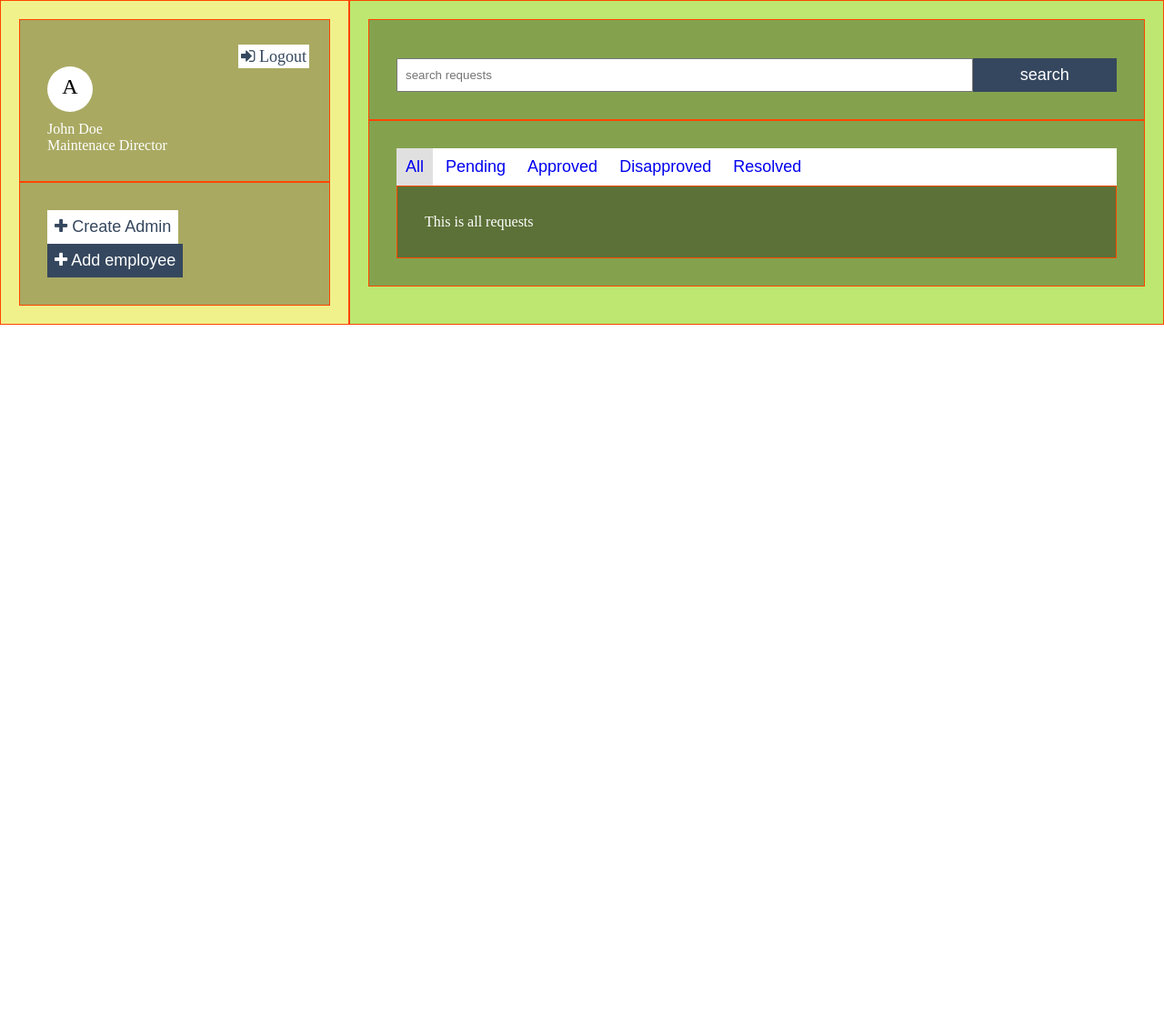
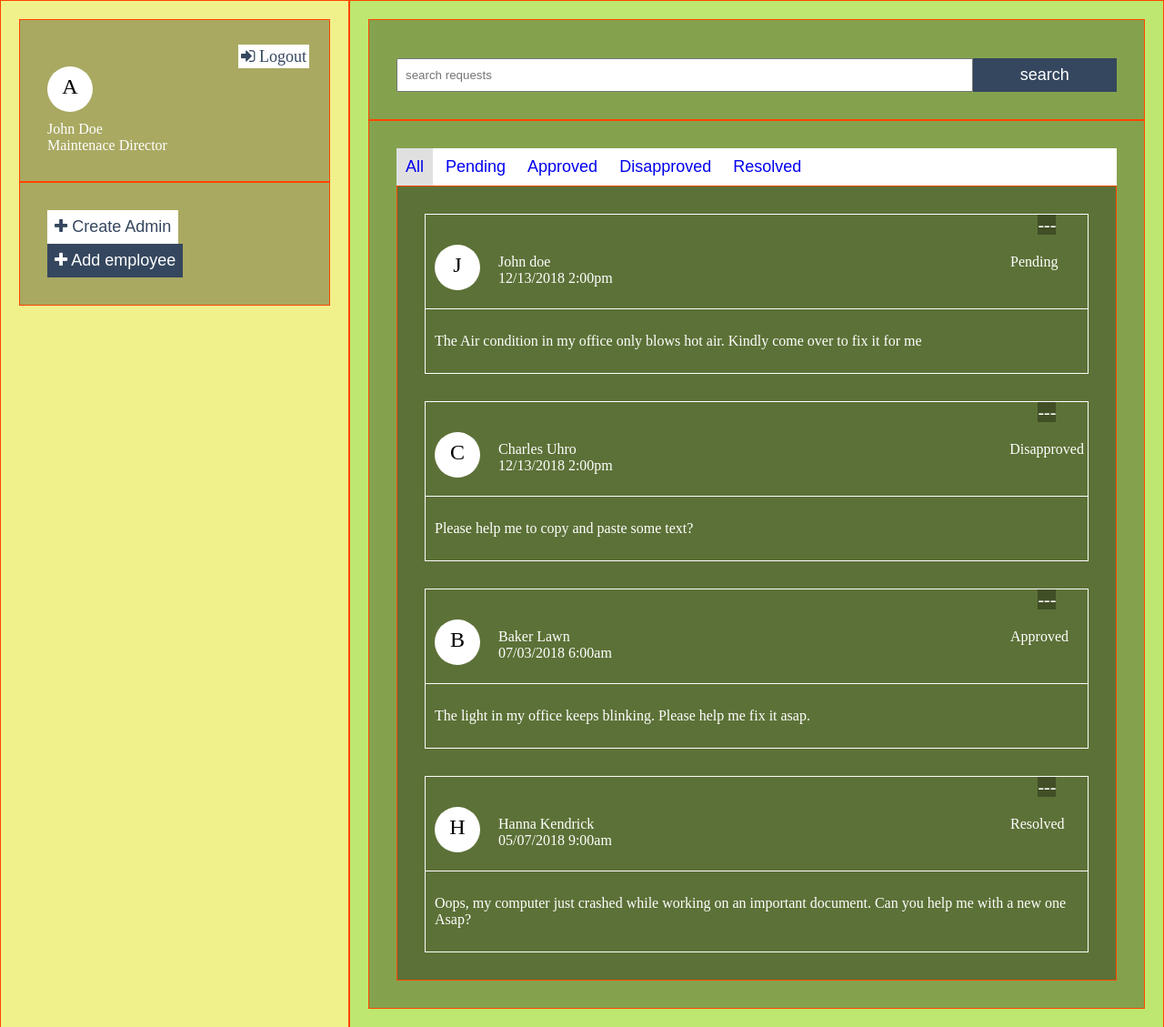
Before and after one commit to ah-med/MaintenanceTracker, a website: page UI/admin.html in a window 1280 px wide. Shown: the whole page at 91% size. Before the commit the page ends 800 px from the top, so only its background shows below. Drawn offline with Linux system fonts and the light colour scheme.

Commit message:
feat(all request): admin can view all request in the application - create request element [Delivers #158412400]

```diff
--- a/UI/admin.html
+++ b/UI/admin.html
@@ -118,7 +118,113 @@
                     </button>
                 </div>
                 <div id="all" class="tab-item request-body box show">
-                    This is all requests
+                    <div class="request box-white">
+                        <div class="set-status">
+                            <span>---</span>
+                        </div>
+                        <div class="request-header">
+                            <div class="user">
+                                <div class="user-image">
+                                    J
+                                </div>
+                                <div class="info">
+                                    <span class="user-name">John doe</span>
+                                    <br>
+                                    <span class="date">12/13/2018</span>
+                                    <span class="time">2:00pm</span>
+                                </div>
+                            </div>
+                            <div class="status">
+                                Pending
+                            </div>
+                        </div>
+                        <div class="request-content">
+                            <p>
+                                The Air condition in my office only blows hot air. Kindly come over to fix it for me
+                            </p>
+                        </div>
+                    </div>
+                    <div class="request box-white">
+                        <div class="set-status">
+                            <span>---</span>
+                        </div>
+                        <div class="request-header">
+                            <div class="user">
+                                <div class="user-image">
+                                    C
+                                </div>
+                                <div class="info">
+                                    <span class="user-name">Charles Uhro</span>
+                                    <br>
+                                    <span class="date">12/13/2018</span>
+                                    <span class="time">2:00pm</span>
+                                </div>
+                            </div>
+                            <div class="status">
+                                Disapproved
+                            </div>
+                        </div>
+                        <div class="request-content">
+                            <p>
+                                Please help me to copy and paste some text?
+                            </p>
+                        </div>
+                    </div>
+                    <div class="request box-white">
+                            <div class="set-status">
+                                <span>---</span>
+                            </div>
+                            <div class="request-header">
+                                <div class="user">
+                                    <div class="user-image">
+                                        B
+                                    </div>
+                                    <div class="info">
+                                        <span class="user-name">Baker Lawn</span>
+                                        <br>
+                                        <span class="date">07/03/2018</span>
+                                        <span class="time">6:00am</span>
+                                    </div>
+                                </div>
+                                <div class="status">
+                                    Approved
+                                </div>
+                            </div>
+                            <div class="request-content">
+                                <p>
+                                   The light in my office keeps blinking. Please help me fix it asap.
+
+                                </p>
+                            </div>
+                        </div>
+                    <div class="request box-white">
+                        <div class="set-status">
+                            <span>---</span>
+                        </div>
+                        <div class="request-header">
+                            <div class="user">
+                                <div class="user-image">
+                                    H
+                                </div>
+                                <div class="info">
+                                    <span class="user-name">Hanna Kendrick</span>
+                                    <br>
+                                    <span class="date">05/07/2018</span>
+                                    <span class="time">9:00am</span>
+                                </div>
+                            </div>
+                            <div class="status">
+                                Resolved
+                            </div>
+                        </div>
+                        <div class="request-content">
+                            <p>
+                                Oops, my computer just crashed while working on
+                                an important document. Can you help me with a new one
+                                Asap?
+                            </p>
+                        </div>
+                    </div>
                 </div>
                 <div id="pend" class="tab-item request-body box hide">
                     This is all Pending requets
--- a/UI/css/admin.css
+++ b/UI/css/admin.css
@@ -89,6 +89,51 @@ body {
 .search form .form-input {
     width: 80%;
 }
+/* requests */
+.request {
+    margin-top: 30px;
+}
+.request:first-child {
+    margin-top: 0;
+}
+.request-header, .request-content {
+    padding:10px;
+}
+.request-header {
+    display: flex;
+    flex-direction: row;
+    border-bottom: 1px solid #fff;
+}
+.request-header .user {
+    width: 50%;
+}
+.request-header .status {
+    width: 50%;
+}
+.status {
+    padding-left: 40%;
+    margin-right: 5px;
+    padding-top: 10px;
+}
+.set-status {
+    padding-left: 92.5%;
+}
+.set-status span {
+    font-size:20px;
+    cursor: pointer;
+    background-color: rgba(0, 0, 0, 0.3);
+}
+.user {
+    display:flex;
+}
+.user .user-image {
+    margin-right: 20px;
+}
+.user .info {
+    width: 70%;
+    padding-top: 10px;
+}
+
 
 
 /* Responsive layout - when the screen is less than 700px wide, make the two columns stack on top of each other instead of next to each other */
```
